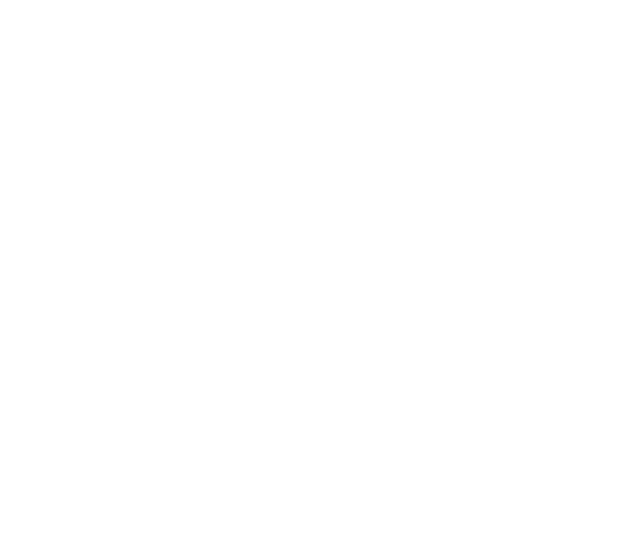
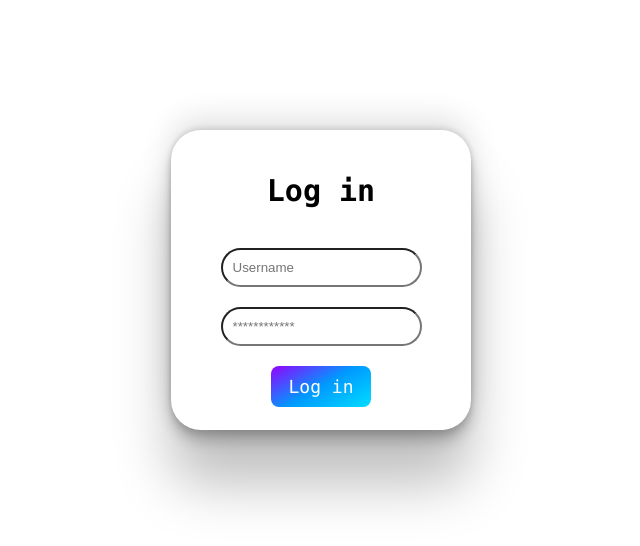
Before and after one commit to dvidaal/202301-w7chwe-diana-vidal-front, a React (Create React App) app: page / in a window 1280 px wide. Shown: the top 546 px of the page, without its empty margins (319-959 px from the left). Built offline with nearby package versions, Linux system fonts and the light colour scheme.

Commit message:
Create LoginForm component and styles

```diff
--- a/package.json
+++ b/package.json
@@ -45,8 +45,10 @@
     ]
   },
   "devDependencies": {
+    "@types/styled-components": "^5.1.26",
     "husky": "^8.0.0",
     "jest": "^27.5.1",
-    "prettier": "^2.8.4"
+    "prettier": "^2.8.4",
+    "styled-components": "^5.3.6"
   }
 }
--- a/src/App.tsx
+++ b/src/App.tsx
@@ -1,5 +1,13 @@
+import LoginForm from "./components/LoginForm/LoginForm";
+import GlobalStyles from "./styles/GlobalStyles";
+
 const App = () => {
-  return <div className="App"></div>;
+  return (
+    <div className="App">
+      <GlobalStyles />
+      <LoginForm />
+    </div>
+  );
 };
 
 export default App;
--- /dev/null
+++ b/src/components/LoginForm/LoginForm.tsx
@@ -0,0 +1,27 @@
+import LoginFormStyled from "./LoginFormStyled";
+
+const LoginForm = (): JSX.Element => {
+  return (
+    <LoginFormStyled>
+      <form className="containerForm">
+        <h1>Log in</h1>
+        <input
+          className="containerForm__input"
+          placeholder="Username"
+          aria-label="Field name of user"
+        />
+        <input
+          className="containerForm__input"
+          placeholder="************"
+          aria-label="Field password of user"
+        />
+
+        <button className="log" type="submit" aria-label="Send button">
+          Log in
+        </button>
+      </form>
+    </LoginFormStyled>
+  );
+};
+
+export default LoginForm;
--- /dev/null
+++ b/src/components/LoginForm/LoginFormStyled.tsx
@@ -0,0 +1,43 @@
+import styled from "styled-components";
+
+const LoginFormStyled = styled.div`
+  display: flex;
+  align-items: center;
+  justify-content: center;
+  padding: 100px;
+
+  .containerForm {
+    display: flex;
+    align-items: center;
+    justify-content: center;
+    flex-direction: column;
+    width: 300px;
+    height: 300px;
+    box-shadow: rgba(0, 0, 0, 0.25) 0px 54px 55px,
+      rgba(0, 0, 0, 0.12) 0px -12px 30px, rgba(0, 0, 0, 0.12) 0px 4px 6px,
+      rgba(0, 0, 0, 0.17) 0px 12px 13px, rgba(0, 0, 0, 0.09) 0px -3px 5px;
+    padding: 30px;
+    border-radius: 30px;
+    gap: 20px;
+
+    &__input {
+      padding: 10px;
+      border-radius: 20px;
+    }
+  }
+
+  .log {
+    background-image: linear-gradient(150deg, #9500ff, #09f, #00ddff);
+    border-radius: 8px;
+    color: #fff;
+    font-size: 18px;
+    padding: 10px;
+    transition: 0.3s;
+  }
+
+  log:active {
+    transform: scale(0.9);
+  }
+`;
+
+export default LoginFormStyled;
--- a/src/index.css
+++ b/src/index.css
@@ -1,13 +1,8 @@
 body {
   margin: 0;
-  font-family: -apple-system, BlinkMacSystemFont, 'Segoe UI', 'Roboto', 'Oxygen',
-    'Ubuntu', 'Cantarell', 'Fira Sans', 'Droid Sans', 'Helvetica Neue',
+  font-family: -apple-system, BlinkMacSystemFont, "Segoe UI", "Roboto", "Oxygen",
+    "Ubuntu", "Cantarell", "Fira Sans", "Droid Sans", "Helvetica Neue",
     sans-serif;
   -webkit-font-smoothing: antialiased;
   -moz-osx-font-smoothing: grayscale;
 }
-
-code {
-  font-family: source-code-pro, Menlo, Monaco, Consolas, 'Courier New',
-    monospace;
-}
```
Also changed, not shown: 2 other files (tests, documents, lock files or other folders).
